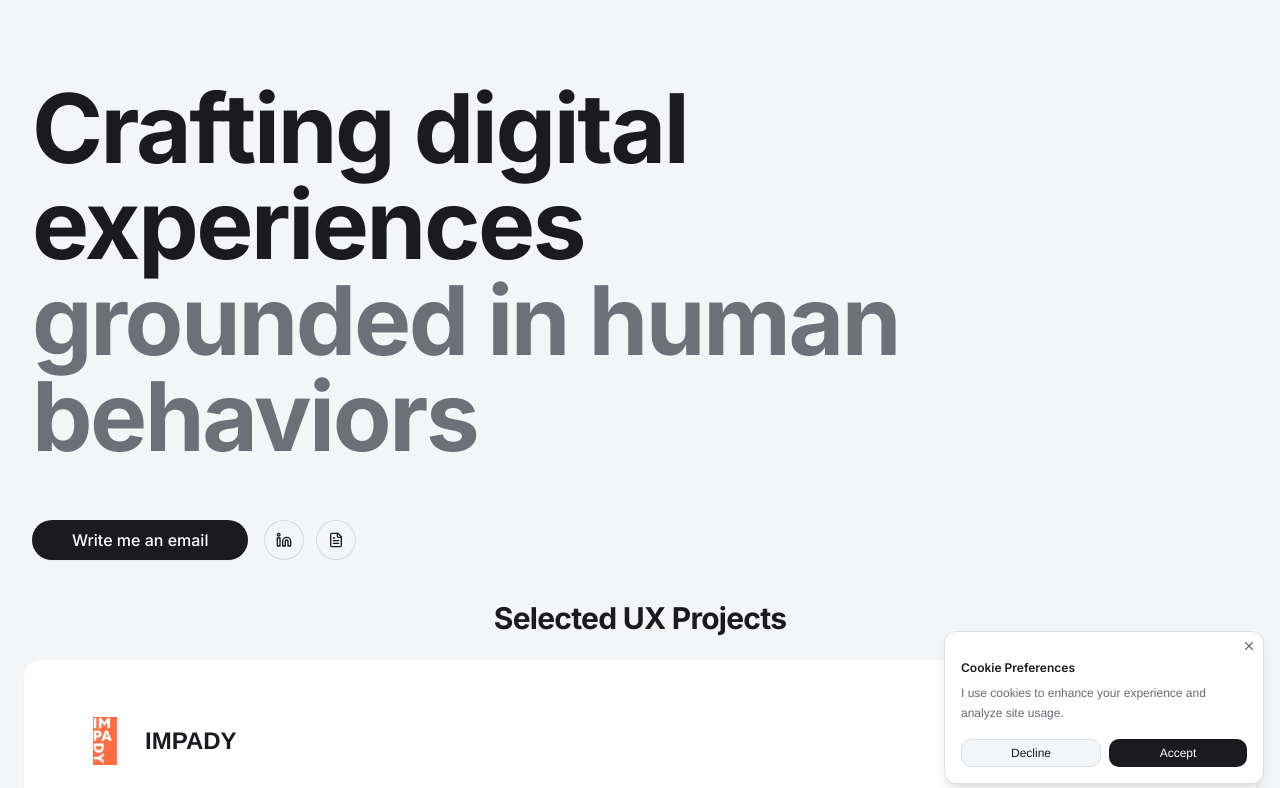
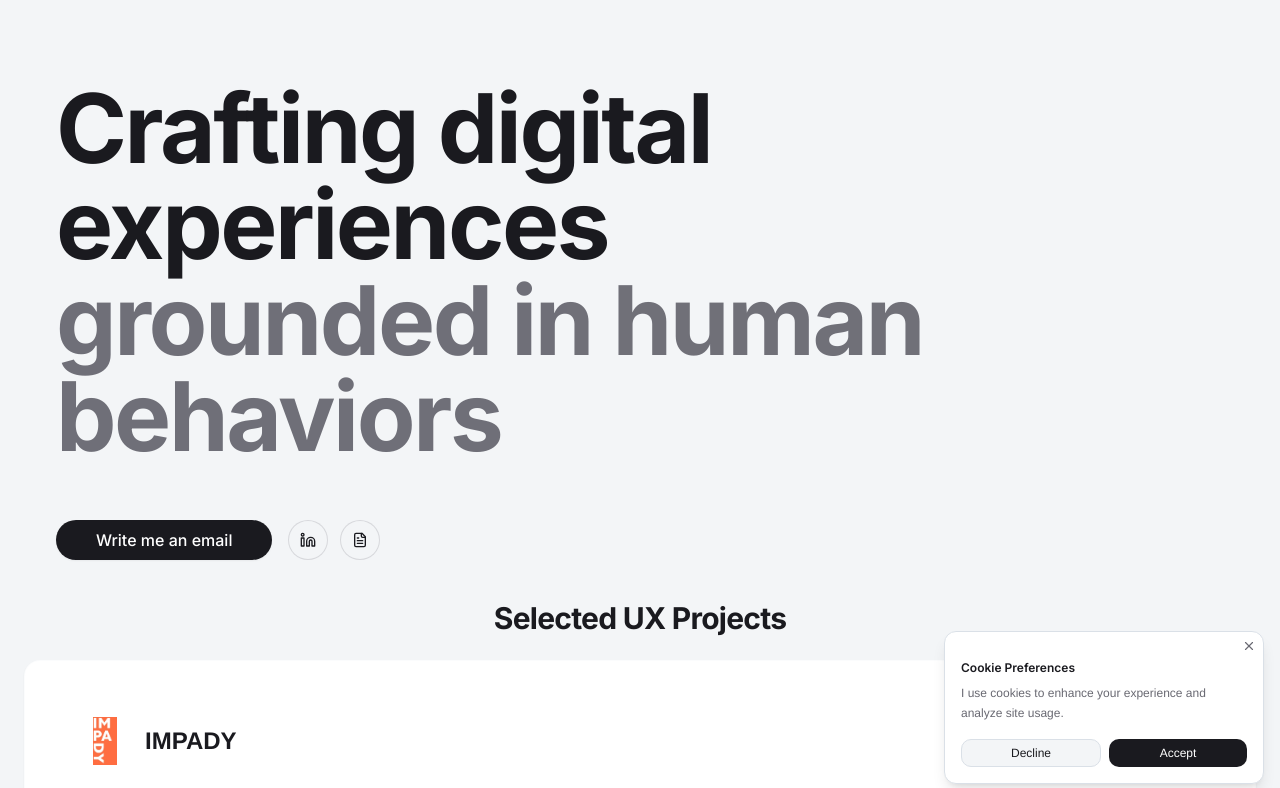
Before and after one commit to huy-nguyen190603/wave-and-design-showcase, a React (Vite) app: page / in a window 1280 px wide. Shown: the top 788 px of the page. Built offline with nearby package versions, Linux system fonts and the light colour scheme; grey boxes are pictures that could not be loaded; a web font is replaced by a local one.

Commit message:
add padding

```diff
--- a/src/components/HeroSection.tsx
+++ b/src/components/HeroSection.tsx
@@ -13,7 +13,7 @@ const HeroSection = () => {
   };
 
   return (
-    <section className="min-h-[70vh] flex items-start px-4 sm:px-6 lg:px-8 py-6 sm:py-8 lg:py-10">
+    <section className="min-h-[70vh] flex items-start px-10 sm:px-12 lg:px-14 py-6 sm:py-8 lg:py-10">
       <div className="max-w-7xl mx-auto w-full">
         {/* Left-aligned Content */}
         <div className="space-y-6 sm:space-y-8 lg:space-y-10 mt-6 sm:mt-8 lg:mt-10">
```
